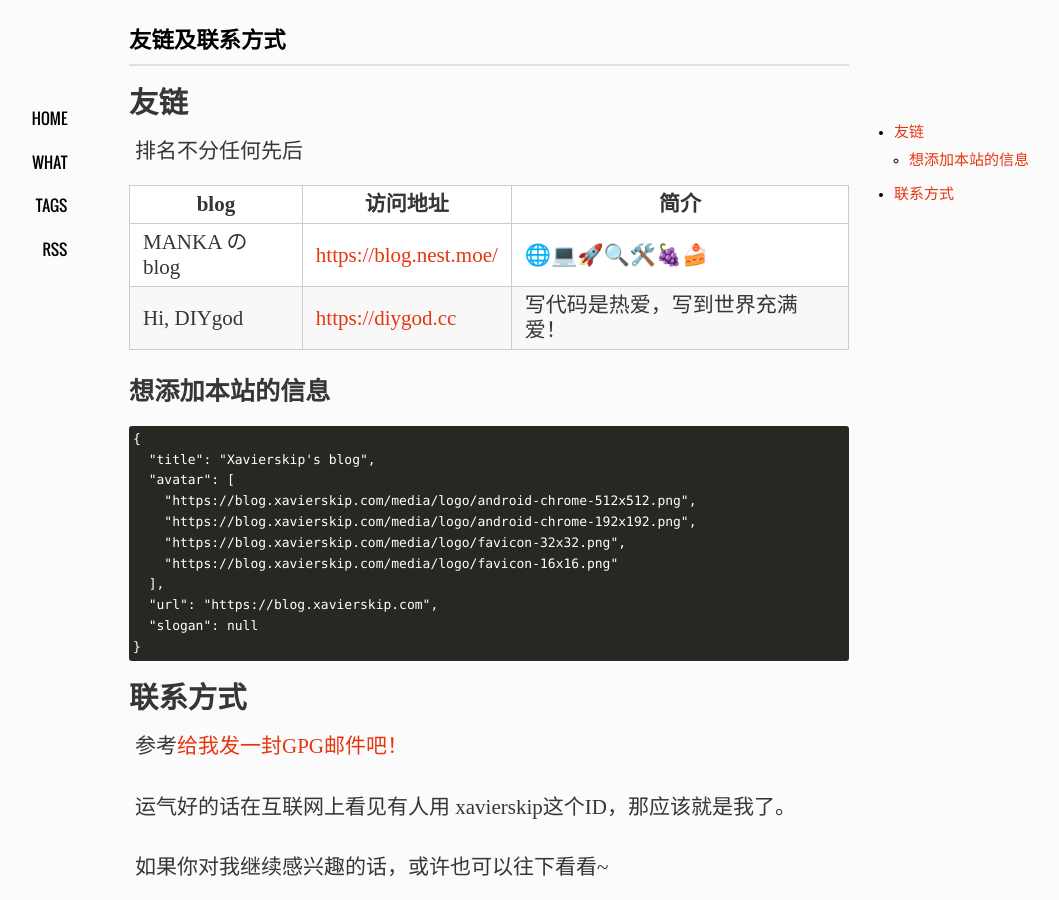
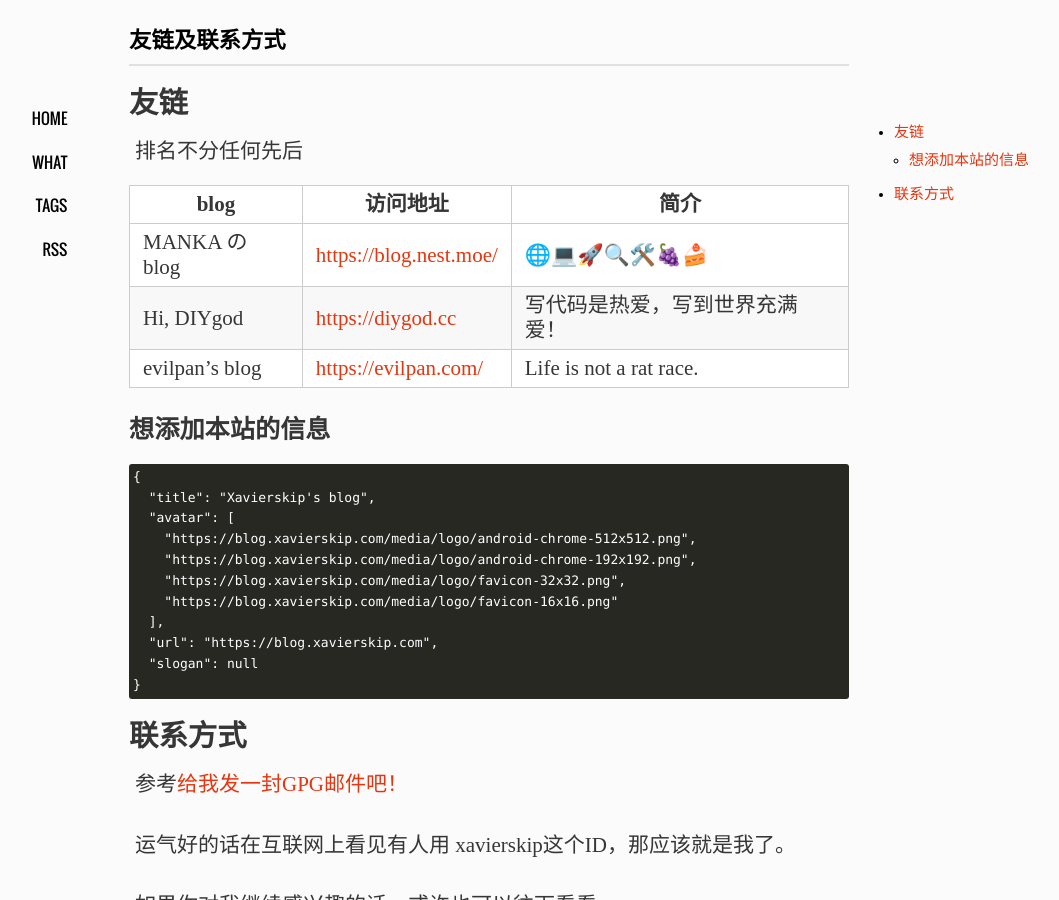
Before and after one commit to xavierskip/xavierskip.github.io, a Jekyll site: the page built from what/index.md, in a window 1280 px wide and 900 px high. Shown: the whole window, without its empty margins (151-1210 px from the left). Built offline with Jekyll 4.4.1, drawn with Linux system fonts in a browser that asks for light colours; comment, search, counter and statistics services are not loaded; a style sheet for code colours, icons or effects is not loaded.

Commit message:
add Friend Links

```diff
--- a/what/index.md
+++ b/what/index.md
@@ -12,6 +12,7 @@ comments: yes
 |-------------|--------|--------|
 |MANKA の blog|[https://blog.nest.moe/](https://blog.nest.moe/)|🌐💻🚀🔍🛠️🍇🍰|
 |Hi, DIYgod|[https://diygod.cc](https://diygod.cc)|写代码是热爱，写到世界充满爱！|
+|evilpan's blog|[https://evilpan.com/](https://evilpan.com/)|Life is not a rat race.|
 
 ### 想添加本站的信息
 
```
